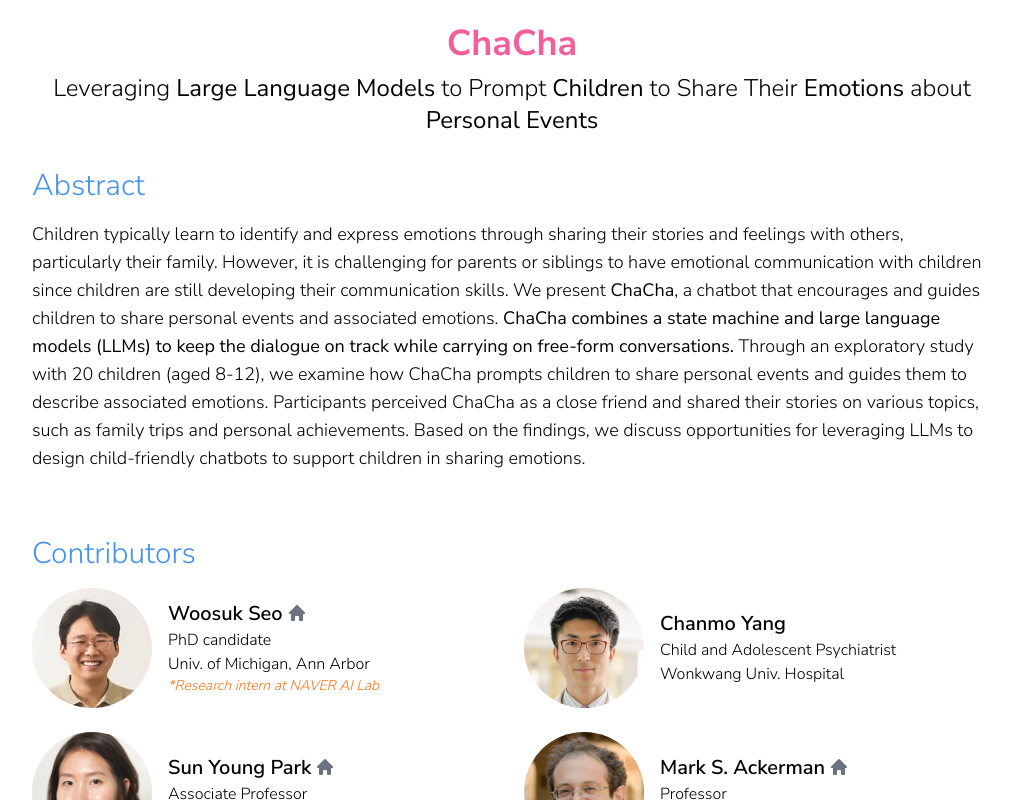
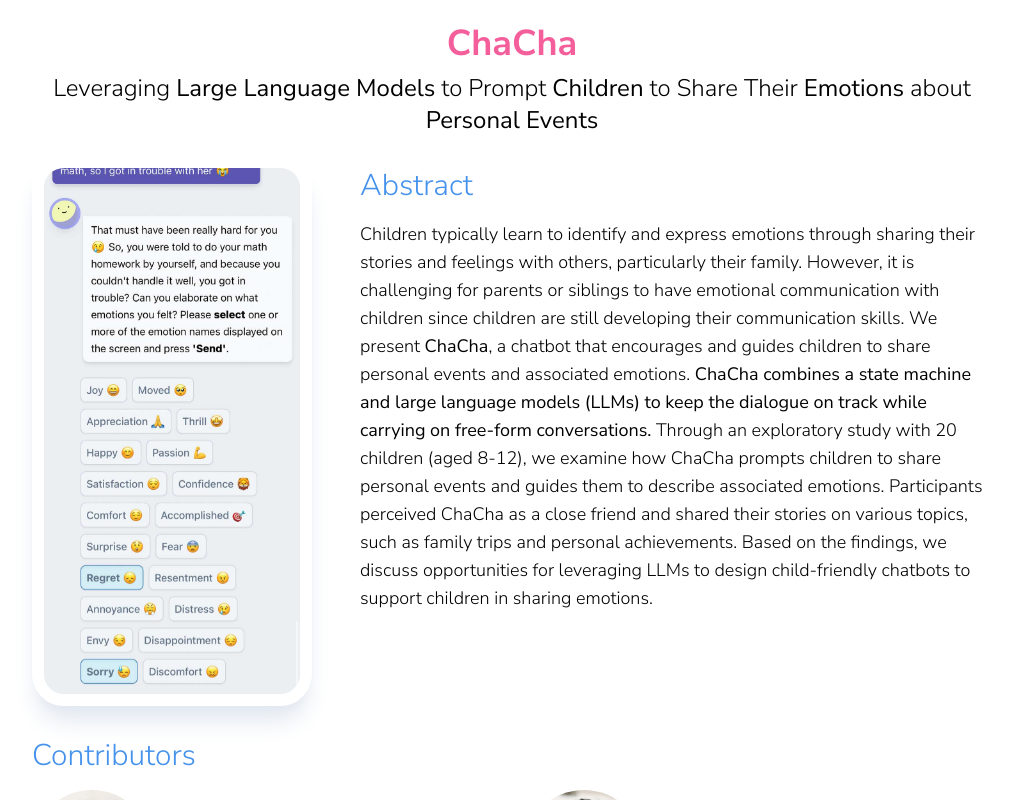
Before and after one commit to naver-ai/chacha, a Next.js app: page / in a window 1280 px wide. Shown: the top 800 px of the page, without its empty margins (128-1141 px from the left). Built offline with nearby package versions, Linux system fonts and the light colour scheme.

Commit message:
Added a mockup screen.

```diff
--- a/app/components/Section.tsx
+++ b/app/components/Section.tsx
@@ -1,8 +1,9 @@
 export const Section = (props: {
     title: string
+    className?: string
     children?: any
 }) => {
-    return <div className="pt-8 pb-8">
+    return <div className={`pt-8 pb-8 ${props.className}`}>
         <div className="section-title text-3xl font-light text-[#4592ec] mb-4">{props.title}</div>
         {
             props.children
--- a/app/page.tsx
+++ b/app/page.tsx
@@ -5,6 +5,7 @@ import { Cite } from "./sections/Cite";
 import { Abstract } from "./sections/Abstract";
 import { Footer } from "./sections/Footer";
 import { Architecture } from "./sections/Architecture";
+import { Mockup } from "./sections/Mockup";
 
 export default function Home() {
   return (<>
@@ -13,7 +14,10 @@ export default function Home() {
         <div className="text-4xl mb-2 font-bold text-[#f45e9b]">ChaCha</div>
         <div className="font-light leading-8">Leveraging <strong>Large Language Models</strong> to Prompt <strong>Children</strong> to Share Their <strong>Emotions</strong> about <strong>Personal Events</strong></div>
       </div>
-      <Abstract/>
+      <div className="flex flex-col items-center md:flex-row md:items-start gap-12">
+        <Mockup/>
+        <Abstract/>
+      </div>
       <Members/>
       <Architecture/>
       <Cite/>
--- a/app/sections/Abstract.tsx
+++ b/app/sections/Abstract.tsx
@@ -1,7 +1,7 @@
 import { Section } from "../components/Section"
 
 export const Abstract = () => {
-    return <Section title="Abstract">
+    return <Section title="Abstract" className="flex-1">
         <p>
         Children typically learn to identify and express emotions through sharing their stories and feelings with others, particularly their family. However, it is challenging for parents or siblings to have emotional communication with children since children are still developing their communication skills. We present <b>ChaCha</b>, a chatbot that encourages and guides children to share personal events and associated emotions. <strong>ChaCha combines a state machine and large language models (LLMs) to keep the dialogue on track while carrying on free-form conversations.</strong> Through an exploratory study with 20 children (aged 8-12), we examine how ChaCha prompts children to share personal events and guides them to describe associated emotions. Participants perceived ChaCha as a close friend and shared their stories on various topics, such as family trips and personal achievements. Based on the findings, we discuss opportunities for leveraging LLMs to design child-friendly chatbots to support children in sharing emotions.
         </p>
--- /dev/null
+++ b/app/sections/Mockup.tsx
@@ -0,0 +1,7 @@
+import Image from 'next/image'
+
+export const Mockup = () => {
+    return <div className="relative block w-[280px] h-[550px] shadow-xl shadow-slate-200 bg-[#f8f8f8] border-white mt-5 border-[12px] rounded-[2rem] overflow-hidden">
+        <Image className='w-full animate-screen-scroll' src={require('../../public/images/chacha-screen.jpg')} width={800} height={1171} alt="chacha-screen"/>
+    </div>
+}
--- a/tailwind.config.ts
+++ b/tailwind.config.ts
@@ -22,6 +22,16 @@ const config: Config = {
         "gradient-conic":
           "conic-gradient(from 180deg at 50% 50%, var(--tw-gradient-stops))",
       },
+      animation: {
+        'screen-scroll': 'screenScrollUpDown 17s ease-in-out infinite'
+      },
+      keyframes: {
+        screenScrollUpDown: {
+          '0% 30%': {transform: 'translateY(0)'},
+          '50%': {transform: "translateY(-33%)"},
+          '70% 100%': {transform: 'translateY(0)'},
+        }
+      }
     },
   },
   plugins: [],
```
Also changed, not shown: public/images/chacha-screen.jpg (added).
